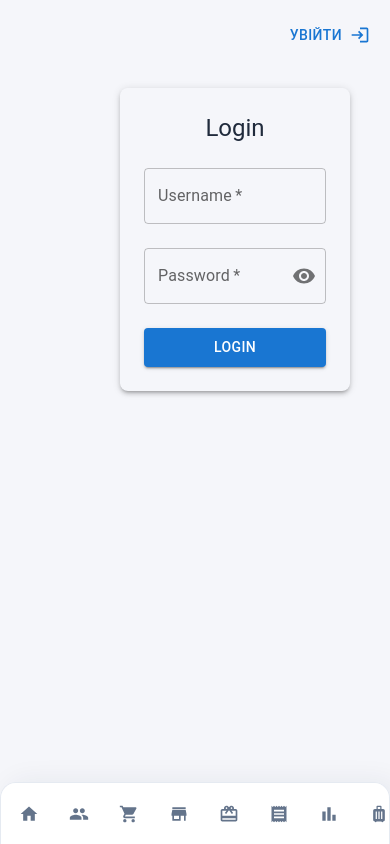
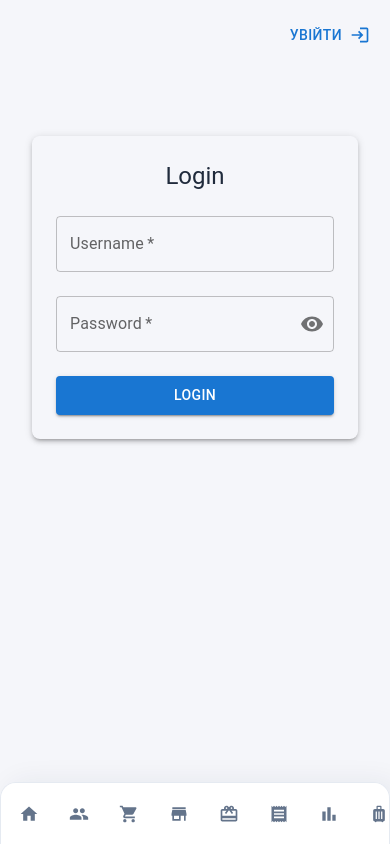
Before and after one commit to DragonDark13/crm_front_react, a React (Vite) app: page /crm_front_react/login in a window 390 px wide. Built offline with nearby package versions, Linux system fonts and the light colour scheme.

Commit message:
style: align app content with responsive navigation

```diff
--- a/src/scss/main.scss
+++ b/src/scss/main.scss
@@ -79,6 +79,11 @@ body {
 .contact_info {
   max-width: 120px;
   overflow: hidden;
+}
+
+.crm-app-content {
+  margin-left: 80px !important;
+  padding: 24px 24px 48px !important;
 }
 
 /* Global visual layer: keeps the existing MUI components and their behavior. */
@@ -213,6 +218,11 @@ body {
 }
 
 @media (max-width: 700px) {
+  .crm-app-content {
+    margin-left: 0 !important;
+    padding: 72px 16px 90px !important;
+  }
+
   .crm-sidebar {
     top: auto !important;
     bottom: 0 !important;
```
